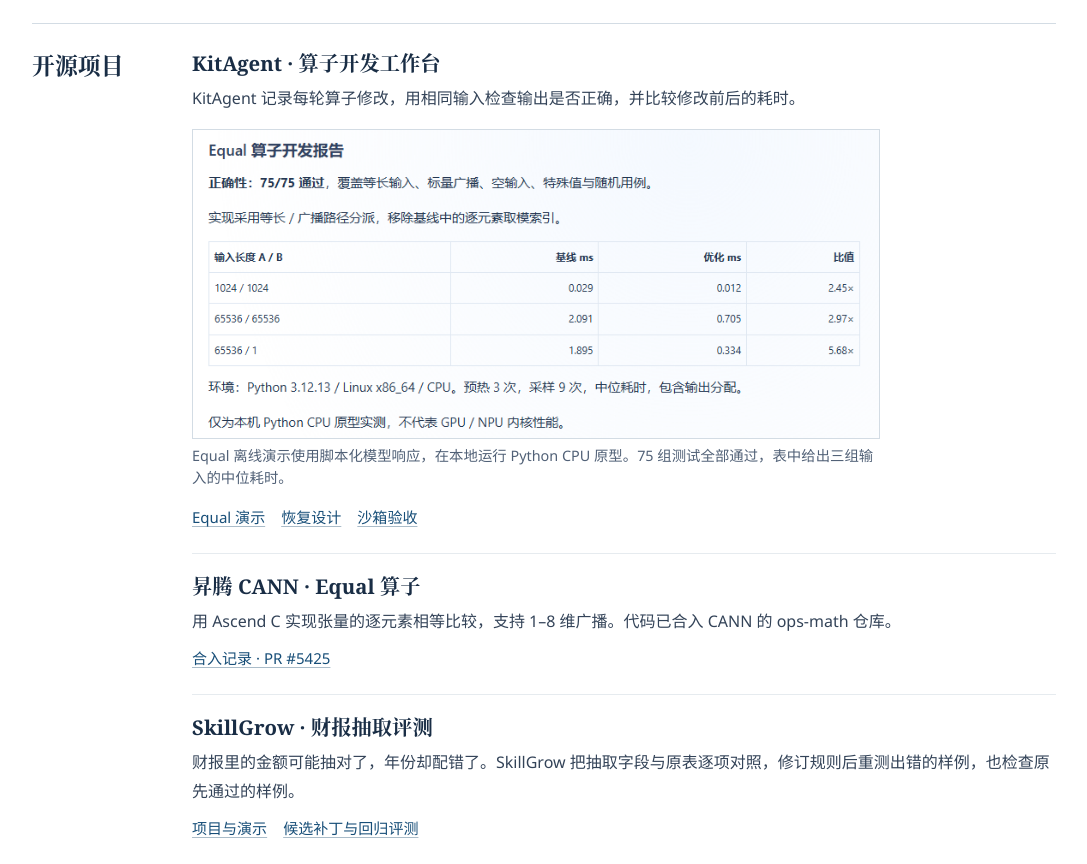
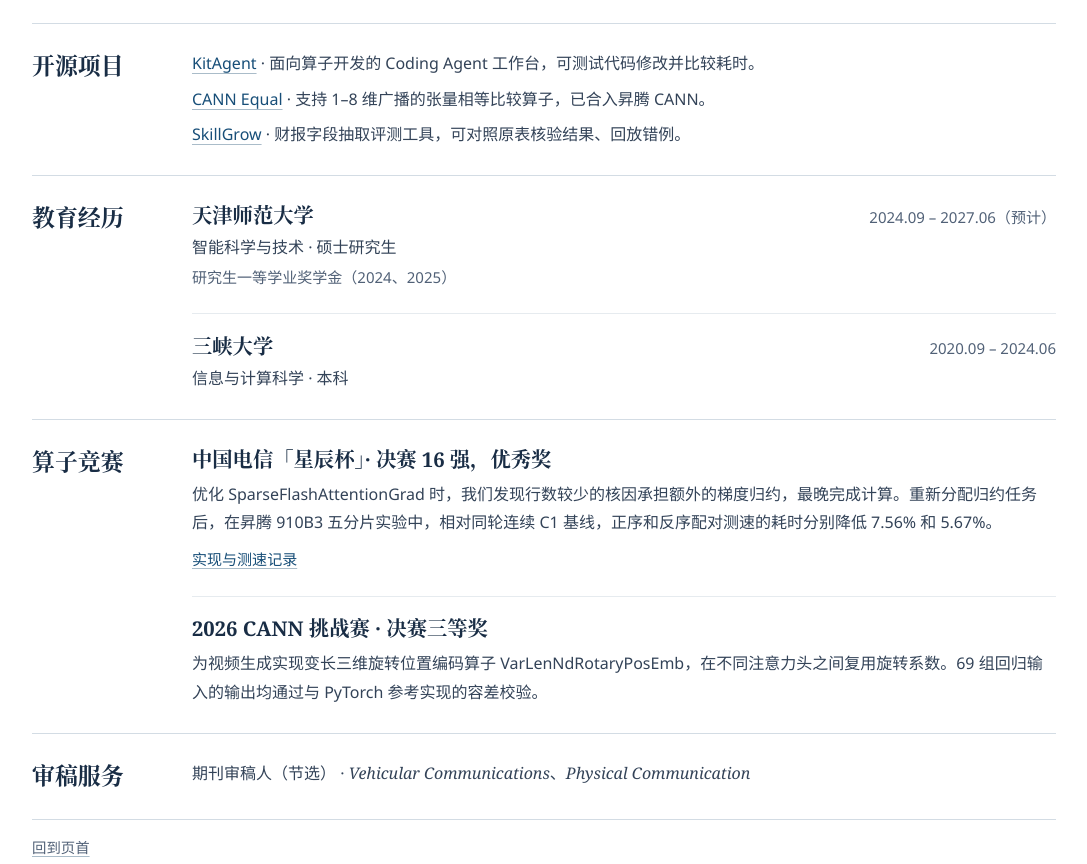
Before and after one commit to zed123214/zed123214.github.io, a plain HTML site: page index.html in a window 1280 px wide. Shown: the part 1041-1905 px from the top of the page, without its empty margins (96-1183 px from the left). Drawn offline with Linux system fonts and the light colour scheme.

Commit message:
Reduce open-source projects to a compact linked list

```diff
--- a/index.html
+++ b/index.html
@@ -67,24 +67,11 @@
 
     <section class="section" id="engineering" aria-labelledby="eng-title">
       <div class="label"><h2 id="eng-title">开源项目</h2></div>
-      <div class="entries compact">
-        <article><h3>KitAgent · 算子开发工作台</h3>
-          <p>KitAgent 记录每轮算子修改，用相同输入检查输出是否正确，并比较修改前后的耗时。</p>
-          <figure class="run-report">
-            <a href="https://github.com/zed123214/kitagent/blob/main/docs/assets/equal-operator-overview.png"><img src="equal-report.png" width="800" height="360" loading="lazy" alt="查看完整工作台截图。报告列出等长输入和标量广播的基线耗时、优化后耗时及测量条件。"></a>
-            <figcaption>Equal 离线演示使用脚本化模型响应，在本地运行 Python CPU 原型。75 组测试全部通过，表中给出三组输入的中位耗时。</figcaption>
-          </figure>
-          <div class="links"><a href="https://github.com/zed123214/kitagent#demo">Equal 演示</a><a href="https://github.com/zed123214/kitagent/blob/main/docs/durable-recovery.md">恢复设计</a><a href="https://github.com/zed123214/kitagent/blob/main/docs/kubernetes-sandbox.md">沙箱验收</a></div>
-        </article>
-        <article><h3>昇腾 CANN · Equal 算子</h3>
-          <p>用 Ascend C 实现张量的逐元素相等比较，支持 1–8 维广播。代码已合入 CANN 的 ops-math 仓库。</p>
-          <div class="links"><a href="https://gitcode.com/cann/ops-math/pull/5425">合入记录 · PR #5425</a></div>
-        </article>
-        <article><h3>SkillGrow · 财报抽取评测</h3>
-          <p>财报里的金额可能抽对了，年份却配错了。SkillGrow 把抽取字段与原表逐项对照，修订规则后重测出错的样例，也检查原先通过的样例。</p>
-          <div class="links"><a href="https://github.com/zed123214/SkillGrow">项目与演示</a><a href="https://github.com/zed123214/SkillGrow/tree/main/financial-pdf-skill-eval-framework/optimizer">候选补丁与回归评测</a></div>
-        </article>
-      </div>
+      <ul class="projects">
+        <li><a href="https://github.com/zed123214/kitagent">KitAgent</a> · 面向算子开发的 Coding Agent 工作台，可测试代码修改并比较耗时。</li>
+        <li><a href="https://gitcode.com/cann/ops-math/pull/5425">CANN Equal</a> · 支持 1–8 维广播的张量相等比较算子，已合入昇腾 CANN。</li>
+        <li><a href="https://github.com/zed123214/SkillGrow">SkillGrow</a> · 财报字段抽取评测工具，可对照原表核验结果、回放错例。</li>
+      </ul>
     </section>
 
     <section class="section" id="education" aria-labelledby="edu-title">
--- a/style.css
+++ b/style.css
@@ -71,10 +71,8 @@ footer { border-top: 1px solid var(--rule); padding-bottom: 1.6rem; }
 .bibliography .collaboration h3 { font-size: 1.09rem; font-weight: 500; line-height: 1.35; }
 .bibliography .collaboration .authors { margin-top: .08rem; font-size: .98rem; }
 .collaboration + .collaboration { margin-top: .7rem; }
-.run-report { max-width: 43rem; margin: 1rem 0; }
-.run-report a, .run-report img { display: block; }
-.run-report img { width: 100%; height: auto; border: 1px solid var(--rule); }
-.run-report figcaption { margin-top: .35rem; font-size: .9rem; line-height: 1.5; color: var(--muted); }
+.projects { list-style: none; margin: 0; padding: 0; color: var(--copy); }
+.projects li + li { margin-top: .45rem; }
 @media (max-width: 46rem) {
   main, footer { width: min(100% - 2.1rem, 40rem); }
   .intro { grid-template-areas: "name photo" "about about"; column-gap: .8rem; padding-block: 1.1rem; align-items: center; }
@@ -110,7 +108,6 @@ footer { border-top: 1px solid var(--rule); padding-bottom: 1.6rem; }
   article p, .about, .contact, .links, .venue { margin: 2pt 0 0; }
   .entries article + article { margin-top: 5pt; }
   .bibliography h3, .bibliography .collaboration h3 { font-size: 11pt; }
-  .run-report { display: none; }
   .bibliography .contribution { font-size: 10pt; }
   .compact article + article, .education article + article { padding-top: 4pt; }
 
```
Also changed, not shown: equal-report.png (deleted).
